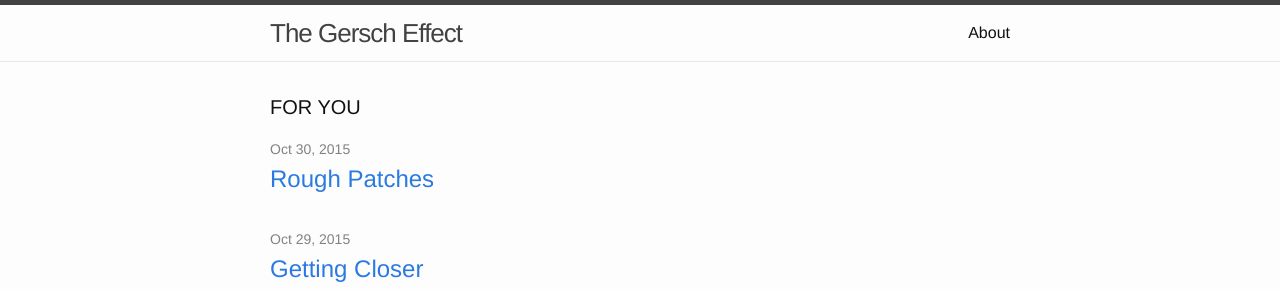
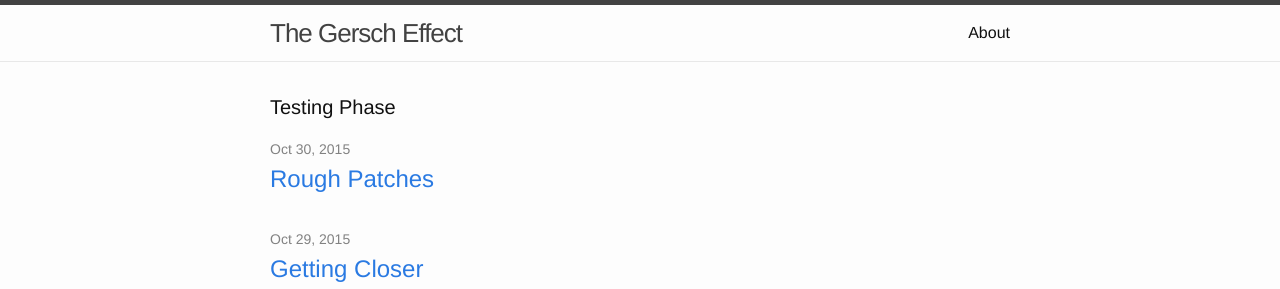
Before and after one commit to thegerscheffect/thegerscheffect.github.io, a Jekyll site: the page built from index.html, in a window 1280 px wide. Shown: the top 289 px of the page. Built offline with Jekyll 4.4.1, drawn with Linux system fonts in a browser that asks for light colours.

Commit message:
changed page header

```diff
--- a/_config.yml
+++ b/_config.yml
@@ -17,6 +17,5 @@
 github_username:  thegerscheffect
 linkedin_username: gersch
 
-
 # Build settings
 markdown: kramdown
--- a/index.html
+++ b/index.html
@@ -4,7 +4,7 @@
 
 <div class="home">
 
-  <h1 class="page-heading">FOR YOU</h1>
+  <h1 class="page-heading">Testing Phase</h1>
 
   <ul class="post-list">
     {% for post in site.posts %}
```
